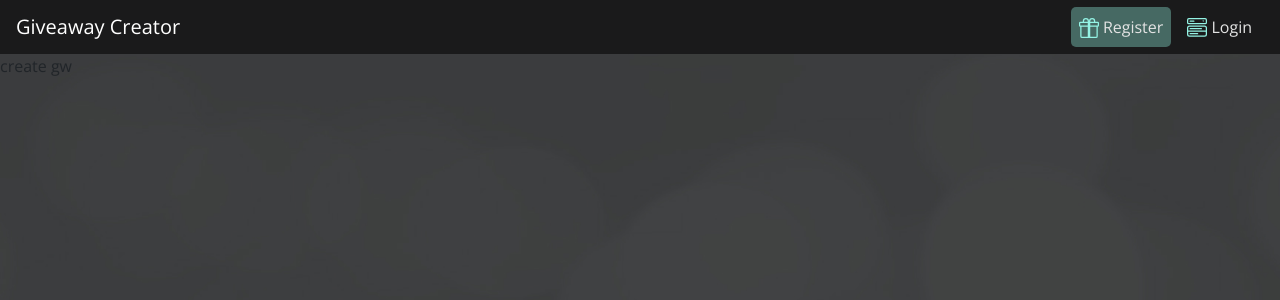
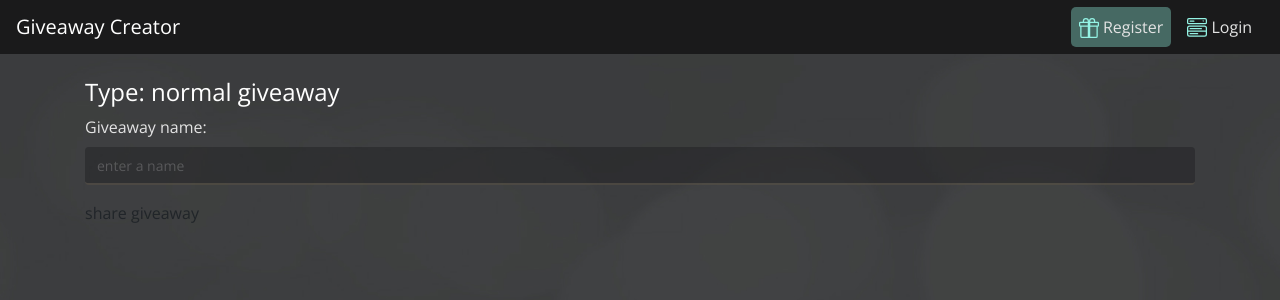
Before and after one commit to Andrei1524/gw-creator, a Nuxt app in the folder client/: page /giveaways/create in a window 1280 px wide. Shown: the top 300 px of the page. Built offline with nearby package versions, Linux system fonts and the light colour scheme; no server answers.

Commit message:
make another layout & separate share giveaway component

```diff
--- a/client/assets/css/override/bootstrap-vue.scss
+++ b/client/assets/css/override/bootstrap-vue.scss
@@ -1,5 +1,5 @@
 // HEADERS
-h1 {
+h1, h2, h3, h4, h5, span {
   color: $white;
 }
 
--- /dev/null
+++ b/client/components/_shared/ShareGiveaway.vue
@@ -0,0 +1,5 @@
+<template>
+  <div class='share-giveaway'>
+    share giveaway
+  </div>
+</template>
--- /dev/null
+++ b/client/layouts/2columns.vue
@@ -0,0 +1,36 @@
+<template>
+  <div>
+    <Alert />
+    <Header />
+    <main>
+      <div class="2columns container">
+        <div class="first-col">
+          <Nuxt />
+        </div>
+        <div class="second-col">
+          <ShareGiveaway v-if='componentToShow === "share-giveaway"' />
+        </div>
+      </div>
+    </main>
+  </div>
+</template>
+
+<script>
+import { mapState } from 'vuex'
+import Header from '@/components/_shared/Header'
+import Alert from '@/components/_shared/Alert'
+
+import ShareGiveaway from '@/components/_shared/ShareGiveaway'
+
+export default {
+  components: { Header, Alert, ShareGiveaway },
+
+  computed: {
+    ...mapState(['componentToShow'])
+  },
+
+  data() {
+    return {}
+  },
+}
+</script>
--- a/client/pages/giveaways/create.vue
+++ b/client/pages/giveaways/create.vue
@@ -1,14 +1,64 @@
 <template>
-  <div class='create-page'>
-    create gw
+  <div class="create-page mt-4">
+    <div>
+      <h4>Type: <span class="font-weight-light">normal giveaway</span></h4>
+
+      <b-form
+        class="custom-form"
+        novalidate
+      >
+        <custom-input
+          v-model='form.giveawayName'
+          :name="'giveawayName'"
+          :label="'Giveaway name:'"
+          :label-for="'giveawayName'"
+          :type="'text'"
+          :placeholder="'enter a name'"
+          :v="$v.form.giveawayName"
+          :required="true"
+        />
+      </b-form>
+    </div>
   </div>
 </template>
 
 <script>
+import { mapMutations } from 'vuex'
+import { minLength, required } from 'vuelidate/lib/validators'
+import customInput from '~/components/customFormElements/customInput'
 
 export default {
+  name: 'CreateGiveaway',
+  components: { customInput },
+  middleware: 'auth',
+  layout: '2columns',
+
   data() {
-    return {}
+    return {
+      form: {
+        giveawayName: ''
+      }
+    }
+  },
+
+  validations: {
+    form: {
+      giveawayName: {
+        required,
+        minLength: minLength(3),
+      },
+    },
+  },
+
+  mounted() {
+    // TODO: refactor method into utils maybe
+    this.setComponentToShow('share-giveaway')
+  },
+
+  methods: {
+    ...mapMutations({
+      setComponentToShow: 'setComponentToShow'
+    }),
   }
 }
 </script>
--- a/client/store/index.js
+++ b/client/store/index.js
@@ -0,0 +1,9 @@
+export const state = () => ({
+  componentToShow: '',
+})
+
+export const mutations = {
+  setComponentToShow(state, name) {
+    state.componentToShow = name
+  },
+}
```
